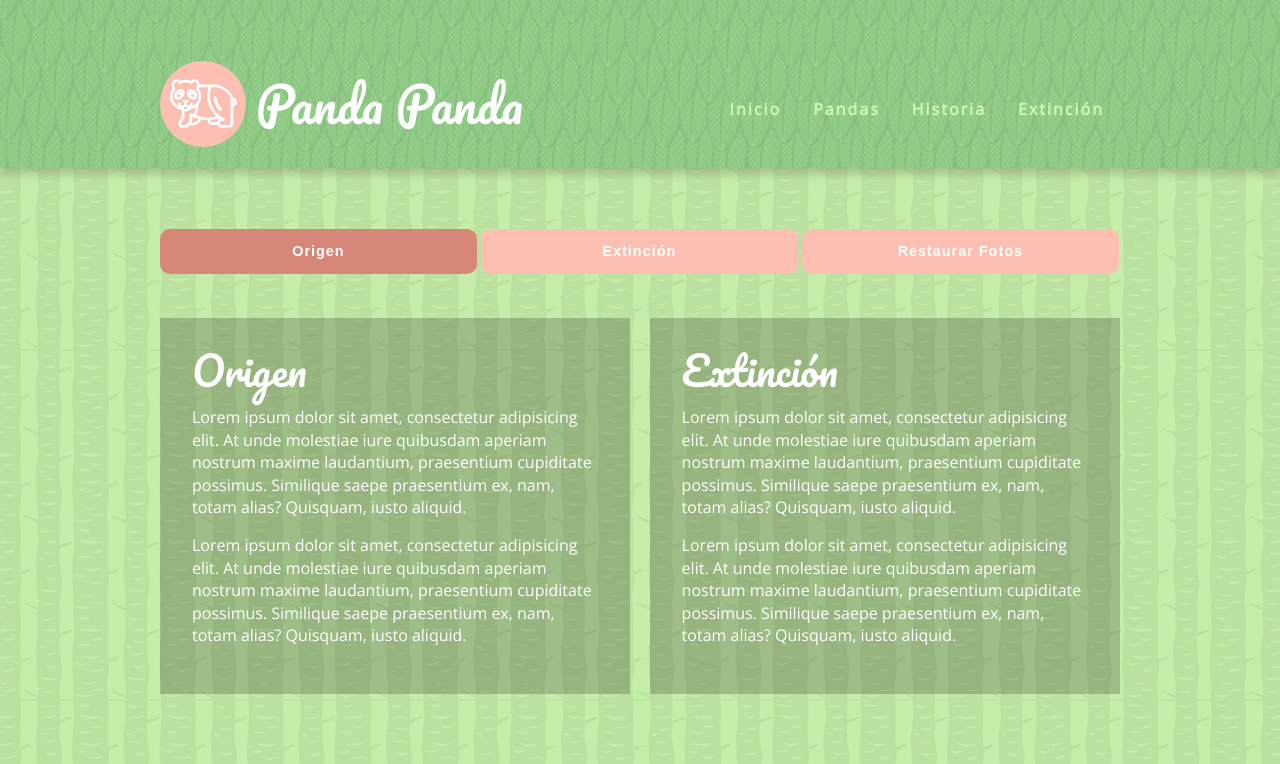
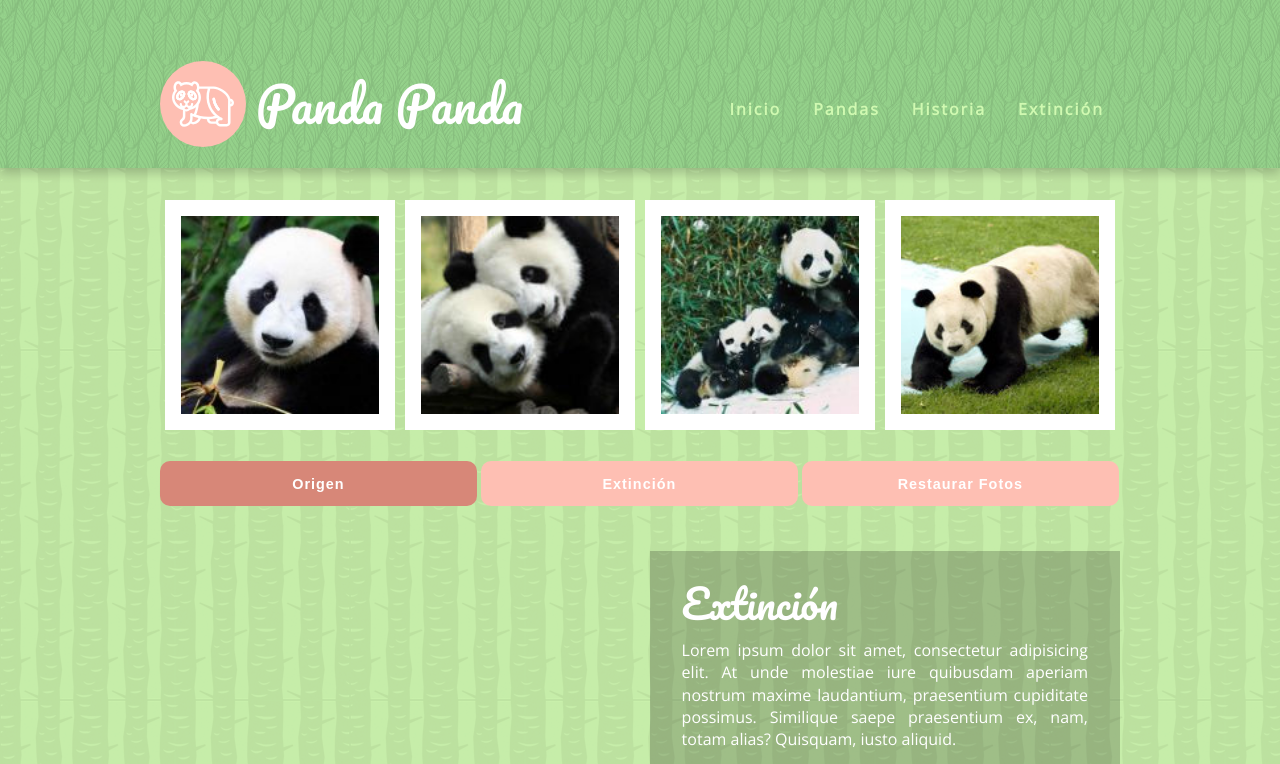
Before and after one commit to caterinadasilva/panda-panda, a plain HTML site: page index.html in a window 1280 px wide. Both pictures are taken after a click on the button "Origen". Shown: the top 764 px of the page. Drawn offline with nearby package versions, Linux system fonts and the light colour scheme.

Commit message:
Funcionalidad cajas texto desaparecen y Objetos fotos creadas dinámicamente

```diff
--- a/assets/css/style.css
+++ b/assets/css/style.css
@@ -144,6 +144,7 @@ font-family: 'Open Sans', Helvetica, Arial, sans-serif;
 display: block;
 margin: 1em 0;
 line-height: 1.4;
+text-align: justify;
 }
 span {
 border-bottom: 2px #E1396C solid;
@@ -160,7 +161,7 @@ footer {
 display: block;
 text-align: center;
 width: 100%;
-margin: 5em 0 0;
+margin: 2em 0 1em;
 padding: 0 0 2em;
 overflow: hidden;
 }
@@ -182,6 +183,10 @@ margin: 0;
 }
 
 /* Especial */
+.hidden {
+opacity: 0;
+transition: .5s ease all;
+}
 #logo {
 float: left;
 clear: left;
@@ -197,7 +202,7 @@ background-image: url('../img/logo.svg');
 width: 1.8em;
 height: 1.8em;
 background-repeat: no-repeat;
-background-size: 1.4em;
+background-size: 1.3em;
 left: -2em;
 position: absolute;
 background-position: center;
@@ -295,7 +300,14 @@ opacity: 1;
 transform: translateY(0px);
 }
 #fotos {
-    margin: 2em;
+margin: 2em 0 0;
+}
+#fotos img {
+width: 24%;
+padding: 1em;
+background-color: #fff;
+display: inline-block;
+margin: 0 .5%;
 }
 menu li {
 width: 33%;
@@ -310,6 +322,7 @@ display: inline-block;
 display: block;
 padding: 2em;
 background-color: rgba(0,0,0,.2);
+transition: .5s ease all;
 }
 #textos .caja.izq {
 float: left;
--- a/assets/js/script.js
+++ b/assets/js/script.js
@@ -0,0 +1,36 @@
+function fotos() {
+	var container = document.getElementById('fotos');
+
+	function image(name) {
+		this.name = name;
+		this.img = new Image();
+		this.img.src = 'assets/img/' + name + '.jpg';
+		this.show = function() {
+			container.appendChild(this.img);
+		};
+		//this.close =
+	};
+	var img1 = new image('a1');
+	var img2 = new image('a2');
+	var img3 = new image('a3');
+	var img4 = new image('a4');
+
+	img1.show();
+	img2.show();
+	img3.show();
+	img4.show();
+}
+
+function textos() {
+	var izq = document.getElementsByClassName('caja')[0];
+	var der = document.getElementsByClassName('caja')[1];
+
+	document.getElementById('origen').onclick = function() {
+		document.getElementsByClassName('caja')[0].classList.toggle("hidden");
+		return false;
+	}
+	document.getElementById('extincion').onclick = function() {
+		document.getElementsByClassName('caja')[1].classList.toggle("hidden");
+		return false;
+	}
+}
--- a/index.html
+++ b/index.html
@@ -8,6 +8,12 @@
 	<meta name="author" content="Caterina Da Silva">
 	<link href="https://fonts.googleapis.com/css?family=Open+Sans|Pacifico" rel="stylesheet">
 	<link rel="stylesheet" type="text/css" href="assets/css/style.css">
+	<script type="text/javascript">
+		window.onload = function panda() {
+			fotos();
+			textos();
+		}
+	</script>
 </head>
 <header>
 	<div class="container">
```
Lines whose indentation alone changed are shown as unchanged.
